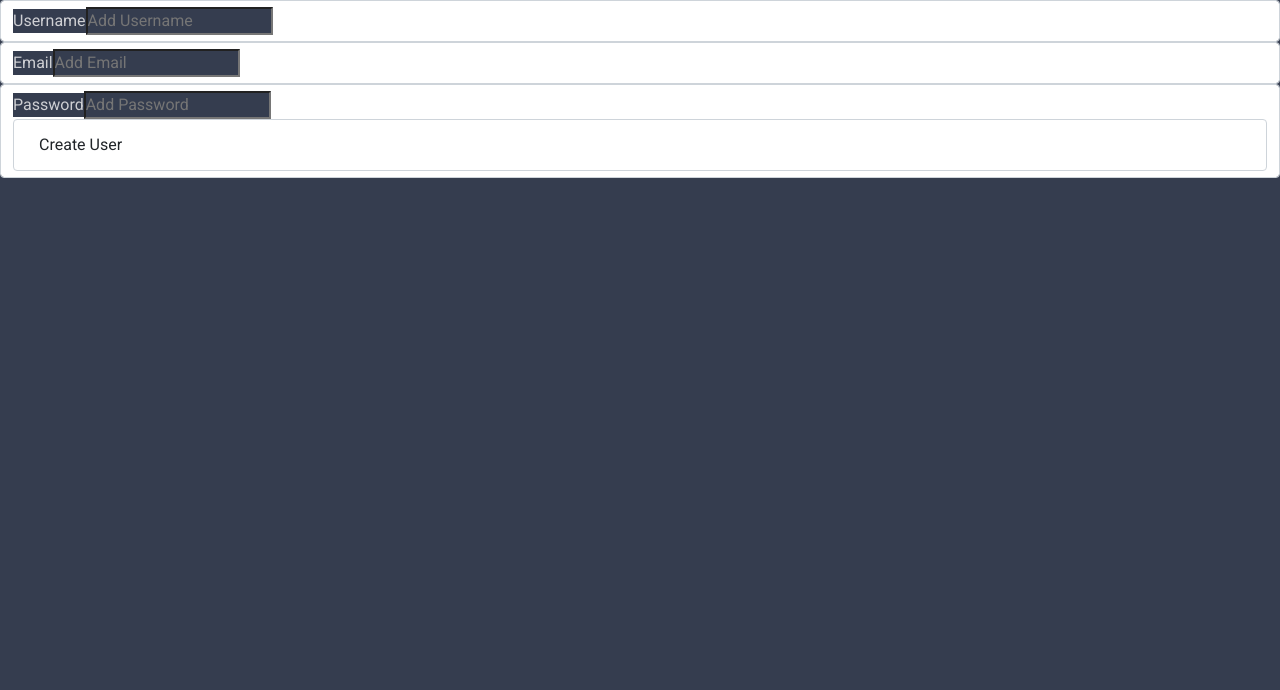
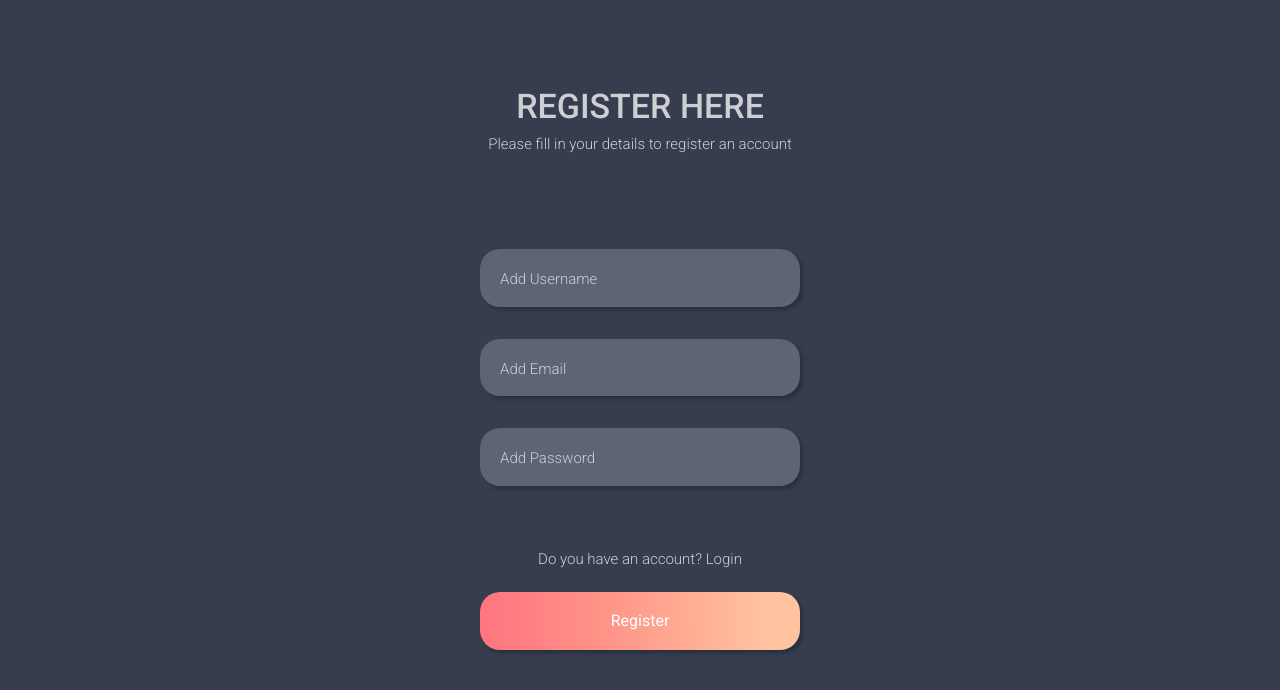
Before and after one commit to chas-academy/u11-fullstack-js-pernilla-hallgren, a React (Create React App) app in the folder frontend/: page /register in a window 1280 px wide. Shown: the top 690 px of the page. Built offline with nearby package versions, Linux system fonts and the light colour scheme.

Commit message:
add design register component

```diff
--- a/frontend/src/App.js
+++ b/frontend/src/App.js
@@ -2,8 +2,8 @@ import React from "react";
 import { BrowserRouter as Router, Route, Switch } from "react-router-dom";
 
 import "./App.css";
-import Home from "./shared/components/home/home";
-import Register from "./shared/components/register/register";
+import Home from "./components/home/home";
+import Register from "./components/register/register";
 
 function App() {
   return (
--- /dev/null
+++ b/frontend/src/components/register/register.js
@@ -0,0 +1,112 @@
+import React, { useState } from "react";
+import { POST } from "../../shared/services/requests";
+import { Redirect } from "react-router-dom";
+import { Link } from "react-router-dom";
+import { Row, Col } from "react-bootstrap";
+import ButtonSubmit from "../../shared/components/button_submit/buttonSubmit";
+
+const Register = () => {
+  const [username, setUsername] = useState(""),
+    [email, setEmail] = useState(""),
+    [password, setPassword] = useState(""),
+    [newUser, setNewUser] = useState({}),
+    [error, setError] = useState(null),
+    [redirect, setRedirect] = useState(false);
+
+  const handleSubmit = (e) => {
+    e.preventDefault();
+
+    const data = {
+      username: username,
+      email: email,
+      password: password,
+    };
+
+    POST("users", data)
+      .then((data) => {
+        setRedirect(true);
+        setNewUser(data.data);
+        console.log(data.data);
+      })
+      .catch((error) => {
+        setError(error.response.data.error);
+      });
+    setUsername("");
+    setEmail("");
+    setPassword("");
+  };
+
+  if (redirect) return <Redirect to="/" />;
+
+  console.log(newUser);
+
+  return (
+    <>
+      <div className="container justify-content-center text-center">
+        <div className="mb-5">
+          <h1 className="header-one">REGISTER HERE</h1>
+          <h3 className="header-three">
+            Please fill in your details to register an account
+          </h3>
+        </div>
+
+        <form onSubmit={handleSubmit} className="mb-5 mt-4">
+          <div className="form-group">
+            <label htmlFor="username"></label>
+            <input
+              className="input-field"
+              type="text"
+              placeholder="Add Username"
+              value={username}
+              onChange={(e) => setUsername(e.target.value)}
+              id="username"
+            />
+          </div>
+
+          <div className="form-group">
+            <label htmlFor="email"></label>
+            <input
+              className="input-field"
+              type="email"
+              placeholder="Add Email"
+              value={email}
+              onChange={(e) => setEmail(e.target.value)}
+              id="email"
+            />
+          </div>
+
+          <div className="form-group">
+            <label htmlFor="password"></label>
+            <input
+              className="input-field"
+              type="password"
+              placeholder="Add Password"
+              value={password}
+              onChange={(e) => setPassword(e.target.value)}
+              id="password"
+            />
+
+            <div className="form-group mt-5">
+              <Row>
+                <Col>
+                  <Link to="/login" className="link">
+                    <h3 className="header-three">
+                      Do you have an account? Login
+                    </h3>
+                  </Link>
+
+                  <ButtonSubmit name="Register" id="register-btn" />
+                </Col>
+              </Row>
+              {/* <button type="submit" className="btn">
+                Create User
+              </button> */}
+            </div>
+          </div>
+        </form>
+      </div>
+    </>
+  );
+};
+
+export default Register;
--- a/frontend/src/index.css
+++ b/frontend/src/index.css
@@ -8,3 +8,179 @@
   background-color: #353d4f;
   color: #cecfd3;
 }
+
+* {
+  margin: 0;
+  padding: 0;
+  box-sizing: border-box;
+  font-family: "Roboto", sans-serif;
+  background-color: #353d4f;
+  color: #cecfd3;
+}
+
+/* HEADER STYLES */
+.header-one {
+  font-size: 34px;
+  font-weight: 500;
+}
+
+.header-two {
+  font-size: 22px;
+  font-weight: 700;
+}
+
+.header-three {
+  font-size: 15px;
+  font-weight: 300;
+}
+
+.header-four {
+  font-size: 15px;
+}
+
+/* TEXT-LINK STYLES */
+.link {
+  text-decoration: none;
+  color: #cecfd3;
+}
+
+.link:hover {
+  text-decoration: underline;
+  color: #cecfd3;
+}
+
+/* BUTTON STYLES */
+.btn {
+  background: linear-gradient(
+    89.51deg,
+    #ff7580 0.81%,
+    #ff9187 35.87%,
+    #ffc3a0 89.37%
+  );
+  box-shadow: 3px 3px 4px rgba(0, 0, 0, 0.25);
+  font-size: 17px;
+  width: 20rem;
+  height: 3.6rem;
+  margin: 1rem;
+}
+
+.btn:hover {
+  background: linear-gradient(
+    89.51deg,
+    #cd5f68 0.81%,
+    #df7f76 35.87%,
+    #eab393 89.37%
+  );
+}
+
+.btn-text {
+  color: #cecfd3;
+  font-size: 15px;
+  font-weight: 300;
+  line-height: 0px;
+}
+
+.small-btn {
+  background: linear-gradient(
+    89.51deg,
+    #ff7580 0.81%,
+    #ff9187 35.87%,
+    #ffc3a0 89.37%
+  );
+  box-shadow: 3px 3px 4px rgba(0, 0, 0, 0.25);
+  width: 7rem;
+  height: 3rem;
+  margin: 1rem;
+}
+
+.xsmall-btn {
+  background: linear-gradient(
+    89.51deg,
+    #ff7580 0.81%,
+    #ff9187 35.87%,
+    #ffc3a0 89.37%
+  );
+  box-shadow: 3px 3px 4px rgba(0, 0, 0, 0.25);
+  width: auto;
+  height: 2rem;
+}
+
+/* .btn:focus {
+  outline: 0px;
+  border: 0.5rem solid;
+  border-color: #283041;
+} */
+
+/* CONTAINER STYLES */
+.container {
+  height: 100vh;
+  display: flex;
+  flex-direction: column;
+  align-items: center;
+  /* justify-content: center; */
+}
+
+.container-msg {
+  height: 100vh;
+  display: flex;
+  flex-direction: column;
+  align-items: center;
+}
+
+/* INPUT FIELD STYLES */
+.input-field {
+  background: #5d6475;
+  box-shadow: 3px 3px 4px rgba(0, 0, 0, 0.25);
+  font-size: 17px;
+  width: 20rem;
+  height: 3.6rem;
+  margin: 1rem;
+  padding: 20px;
+  border-radius: 20px;
+  border: 0;
+}
+
+.input-field::placeholder {
+  color: #cecfd3;
+  font-size: 15px;
+  font-weight: 300;
+}
+
+.input-field:focus {
+  outline: none;
+}
+
+/* NAVBAR STYLES */
+.nav-wrapper {
+  list-style: none;
+  display: flex;
+  /* flex-flow: row nowrap */
+  flex-flow: column nowrap;
+  background-color: #283041;
+  position: fixed;
+  top: 0;
+  right: 0;
+  height: 100vh;
+  width: 300px;
+  padding-top: 3.5rem;
+}
+
+li {
+  padding: 18px 10px;
+  background-color: #283041;
+}
+
+/* .burger-nav {
+  width: 2rem;
+  height: 2rem;
+  position: fixed;
+  top: 15px;
+  right: 20px;
+  z-index: 20;
+  display: none;
+} */
+
+.navbar-toggler-icon {
+  background: #283041;
+  /* color: #FF9187; */
+}
--- /dev/null
+++ b/frontend/src/shared/components/button_submit/buttonSubmit.js
@@ -0,0 +1,37 @@
+import React from "react";
+import { Button } from "react-bootstrap";
+
+const ButtonSubmit = ({ name, onClick }) => {
+  const btnStyle = {
+    borderRadius: "20px",
+    border: "0",
+    // background: 'linear-gradient(89.51deg, #FF7580 0.81%, #FF9187 35.87%, #FFC3A0 89.37%)',
+    // boxShadow: '3px 3px 4px rgba(0, 0, 0, 0.25)',
+    // fontSize: '17px',
+    // width: '20rem',
+    // height: '3.6rem',
+    // margin: '1rem',
+    // color: '#FFFFFF',
+    // ':focus': {
+    //   outline: 'none'
+    // },
+    // ':hover': {
+    //   background: 'linear-gradient(89.51deg, #CD5F68 0.81%, #DF7F76 35.87%, #EAB393 89.37%)'
+    // }
+  };
+
+  return (
+    <>
+      <Button
+        type="submit"
+        className="mx-auto"
+        style={btnStyle}
+        onClick={onClick}
+      >
+        {name}
+      </Button>
+    </>
+  );
+};
+
+export default ButtonSubmit;
--- a/frontend/src/shared/components/register/register.js
+++ /dev/null
@@ -1,89 +0,0 @@
-import React, { useState } from "react";
-import { POST } from "../../services/requests";
-import { Redirect } from "react-router-dom";
-
-const Register = () => {
-  const [username, setUsername] = useState(""),
-    [email, setEmail] = useState(""),
-    [password, setPassword] = useState(""),
-    [newUser, setNewUser] = useState({}),
-    [error, setError] = useState(null),
-    [redirect, setRedirect] = useState(false);
-
-  const handleSubmit = (e) => {
-    e.preventDefault();
-
-    const data = {
-      username: username,
-      email: email,
-      password: password,
-    };
-
-    POST("users", data)
-      .then((data) => {
-        setRedirect(true);
-        setNewUser(data.data);
-        console.log(data.data);
-      })
-      .catch((error) => {
-        setError(error.response.data.error);
-      });
-    setUsername("");
-    setEmail("");
-    setPassword("");
-  };
-
-  if (redirect) return <Redirect to="/" />;
-
-  console.log(newUser);
-
-  return (
-    <>
-      <form onSubmit={handleSubmit}>
-        <div className="form-control">
-          <label htmlFor="">Username</label>
-          <input
-            type="text"
-            placeholder="Add Username"
-            value={username}
-            onChange={(e) => setUsername(e.target.value)}
-          />
-        </div>
-
-        <div className="form-control">
-          <label htmlFor="">Email</label>
-          <input
-            type="email"
-            placeholder="Add Email"
-            value={email}
-            onChange={(e) => setEmail(e.target.value)}
-          />
-        </div>
-
-        <div className="form-control">
-          <label htmlFor="">Password</label>
-          <input
-            type="password"
-            placeholder="Add Password"
-            value={password}
-            onChange={(e) => setPassword(e.target.value)}
-          />
-
-          <div className="form-control">
-            <button type="submit" className="btn">
-              Create User
-            </button>
-          </div>
-        </div>
-        {/* <input
-          type="submit"
-          value="Save User"
-          placeholder="Register"
-          onRegister={addUser}
-        /> */}
-      </form>
-    </>
-  );
-};
-
-export default Register;
```
Also changed, not shown: frontend/src/components/home/home.js (renamed from frontend/src/shared/components/home/home.js).
